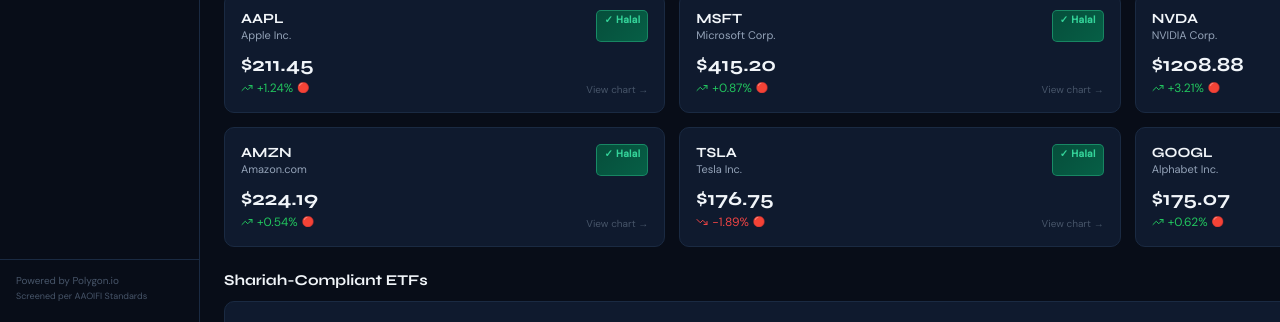
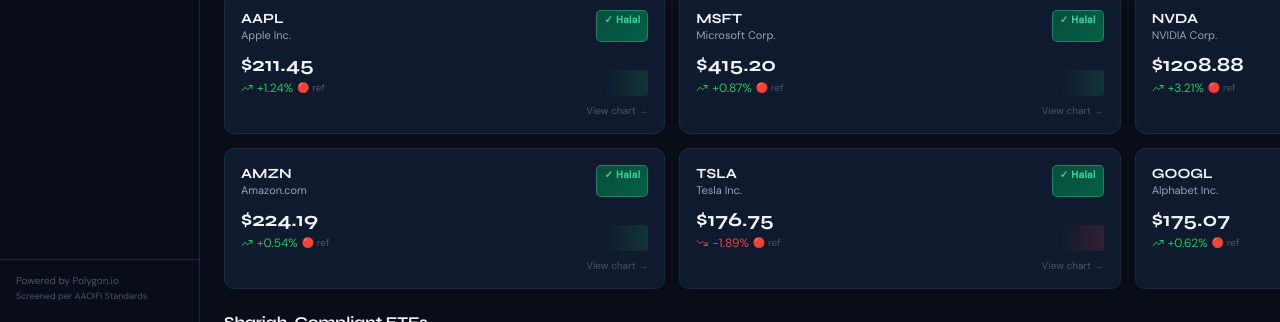
Before and after one commit to abdbaseer911-oss/RIZQVEST, a React (Vite) app: page / in a window 1280 px wide. Shown: the part 478-800 px from the top of the page. Built offline with nearby package versions, Linux system fonts and the light colour scheme; no server answers.

Commit message:
Refactor StockCard to use Alpha Vantage API

```diff
--- a/src/components/StockCard.jsx
+++ b/src/components/StockCard.jsx
@@ -3,13 +3,21 @@ import { TrendingUp, TrendingDown } from 'lucide-react';
 import { formatPrice } from '../utils/formatters';
 import { screenStock } from '../utils/halalScreener';
 
-const FALLBACK = {
+const ALPHA_KEY = import.meta.env.VITE_ALPHA_KEY;
+
+const REFERENCE = {
   AAPL: { c: 211.45, change: 1.24 },
   MSFT: { c: 415.20, change: 0.87 },
   NVDA: { c: 1208.88, change: 3.21 },
   AMZN: { c: 224.19, change: 0.54 },
   TSLA: { c: 176.75, change: -1.89 },
   GOOGL: { c: 175.07, change: 0.62 },
+  META: { c: 512.45, change: 1.45 },
+  NFLX: { c: 645.30, change: 0.32 },
+  AMD: { c: 178.90, change: 2.10 },
+  INTC: { c: 42.30, change: -0.54 },
+  HLAL: { c: 34.80, change: 0.73 },
+  SPUS: { c: 58.20, change: 0.55 },
 };
 
 export default function StockCard({ ticker, name, sector, debtRatio, onClick }) {
@@ -20,33 +28,38 @@ export default function StockCard({ ticker, name, sector, debtRatio, onClick })
   const screen = screenStock(ticker, sector, debtRatio);
 
   useEffect(() => {
+    let cancelled = false;
     const fetchPrice = async () => {
       try {
         const res = await fetch(
-          `https://api.allorigins.win/get?url=${encodeURIComponent(
-            `https://query1.finance.yahoo.com/v8/finance/chart/${ticker}?interval=1d&range=2d`
-          )}`
+          `https://www.alphavantage.co/query?function=GLOBAL_QUOTE&symbol=${ticker}&apikey=${ALPHA_KEY}`
         );
         const json = await res.json();
-        const data = JSON.parse(json.contents);
-        const meta = data.chart.result[0].meta;
-        const current = meta.regularMarketPrice;
-        const prev = meta.previousClose;
-        if (current && prev && prev !== 0) {
-          setPrice(current);
-          setChange(((current - prev) / prev) * 100);
-          setIsLive(true);
+        const quote = json['Global Quote'];
+        if (quote && quote['05. price']) {
+          const p = parseFloat(quote['05. price']);
+          const c = parseFloat(quote['10. change percent'].replace('%', ''));
+          if (!cancelled && p > 0) {
+            setPrice(p);
+            setChange(isNaN(c) ? 0 : c);
+            setIsLive(true);
+          }
         } else {
-          throw new Error('Invalid data');
+          throw new Error('No data');
         }
-      } catch (e) {
-        const fb = FALLBACK[ticker];
-        if (fb) { setPrice(fb.c); setChange(fb.change); setIsLive(false); }
+      } catch {
+        const ref = REFERENCE[ticker];
+        if (ref && !cancelled) {
+          setPrice(ref.c);
+          setChange(ref.change);
+          setIsLive(false);
+        }
       } finally {
-        setLoading(false);
+        if (!cancelled) setLoading(false);
       }
     };
     fetchPrice();
+    return () => { cancelled = true; };
   }, [ticker]);
 
   const isUp = (change || 0) >= 0;
@@ -55,28 +68,39 @@ export default function StockCard({ ticker, name, sector, debtRatio, onClick })
     <div
       className="card"
       onClick={onClick}
-      style={{ cursor: 'pointer' }}
+      style={{ cursor: 'pointer', transition: 'all 0.15s' }}
       onMouseEnter={e => {
         e.currentTarget.style.borderColor = 'rgba(14,210,200,0.4)';
         e.currentTarget.style.transform = 'translateY(-2px)';
+        e.currentTarget.style.boxShadow = '0 8px 24px rgba(0,0,0,0.3)';
       }}
       onMouseLeave={e => {
         e.currentTarget.style.borderColor = 'var(--border)';
         e.currentTarget.style.transform = 'translateY(0)';
+        e.currentTarget.style.boxShadow = 'none';
       }}
     >
+      {/* Top Row */}
       <div style={{ display: 'flex', justifyContent: 'space-between', marginBottom: 10 }}>
         <div>
-          <div style={{ fontFamily: 'var(--font-display)', fontWeight: 700, fontSize: 14 }}>{ticker}</div>
-          <div style={{ fontSize: 11, color: 'var(--text-secondary)', marginTop: 1 }}>{name}</div>
+          <div style={{ fontFamily: 'var(--font-display)', fontWeight: 700, fontSize: 14 }}>
+            {ticker}
+          </div>
+          <div style={{ fontSize: 11, color: 'var(--text-secondary)', marginTop: 1 }}>
+            {name}
+          </div>
         </div>
         <span className={screen.status === 'halal' ? 'badge-halal' : 'badge-screen'}>
           {screen.status === 'halal' ? '✓ Halal' : '⚠ Review'}
         </span>
       </div>
 
+      {/* Price Row */}
       {loading ? (
-        <div style={{ height: 36, background: 'var(--bg-hover)', borderRadius: 6, animation: 'pulse 1.5s infinite' }} />
+        <div style={{
+          height: 36, background: 'var(--bg-hover)',
+          borderRadius: 6, animation: 'pulse 1.5s infinite'
+        }} />
       ) : (
         <div style={{ display: 'flex', alignItems: 'flex-end', justifyContent: 'space-between' }}>
           <div>
@@ -89,14 +113,25 @@ export default function StockCard({ ticker, name, sector, debtRatio, onClick })
             }}>
               {isUp ? <TrendingUp size={12} /> : <TrendingDown size={12} />}
               {change !== null ? `${change >= 0 ? '+' : ''}${change.toFixed(2)}%` : '—'}
-              <span style={{ color: 'var(--text-muted)', fontSize: 10 }}>
-                {isLive ? '🟢' : '🔴'}
+              <span style={{ fontSize: 10, color: 'var(--text-muted)' }}>
+                {isLive ? '🟢 live' : '🔴 ref'}
               </span>
             </div>
           </div>
-          <div style={{ fontSize: 10, color: 'var(--text-muted)' }}>View chart →</div>
+          <div style={{
+            width: 44, height: 26,
+            background: isUp
+              ? 'linear-gradient(to right, transparent, rgba(34,197,94,0.15))'
+              : 'linear-gradient(to right, transparent, rgba(239,68,68,0.15))',
+            borderRadius: 4
+          }} />
         </div>
       )}
+
+      {/* View Chart Hint */}
+      <div style={{ marginTop: 8, fontSize: 10, color: 'var(--text-muted)', textAlign: 'right' }}>
+        View chart →
+      </div>
     </div>
   );
 }
```
